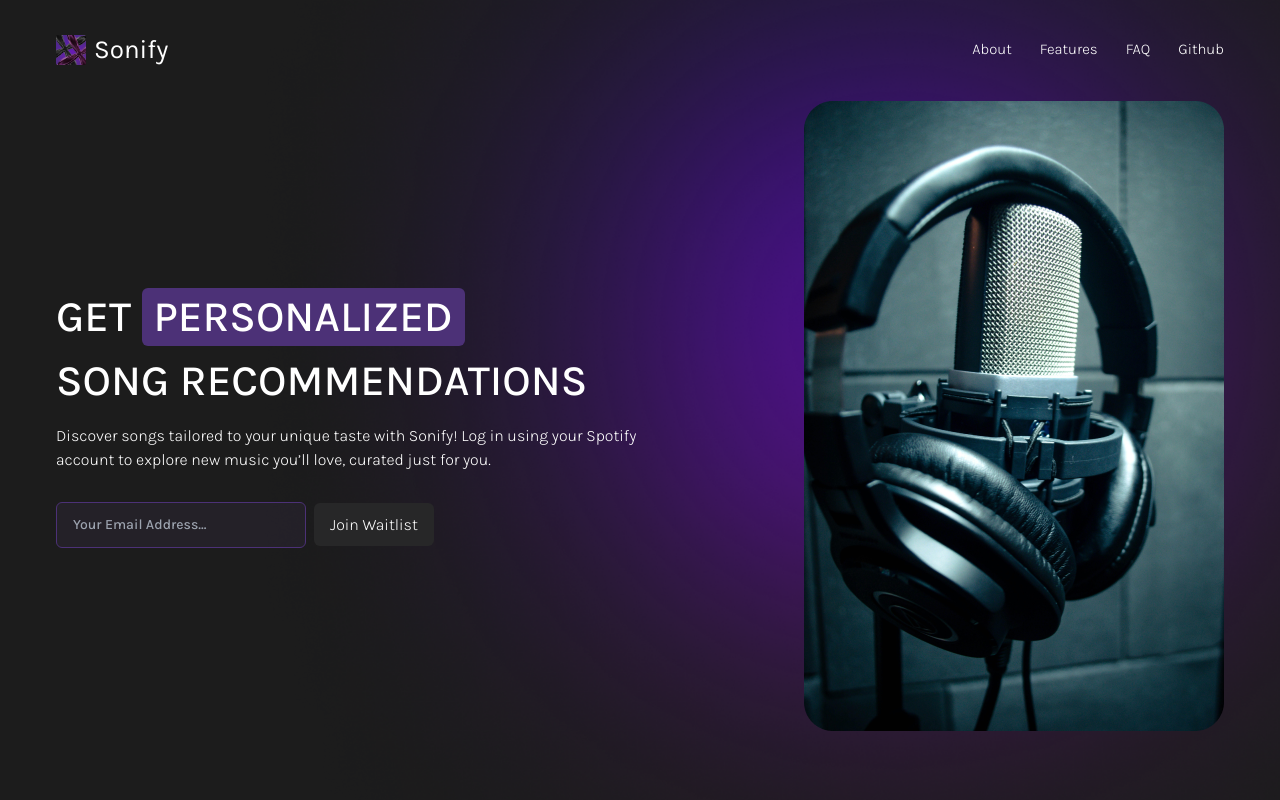
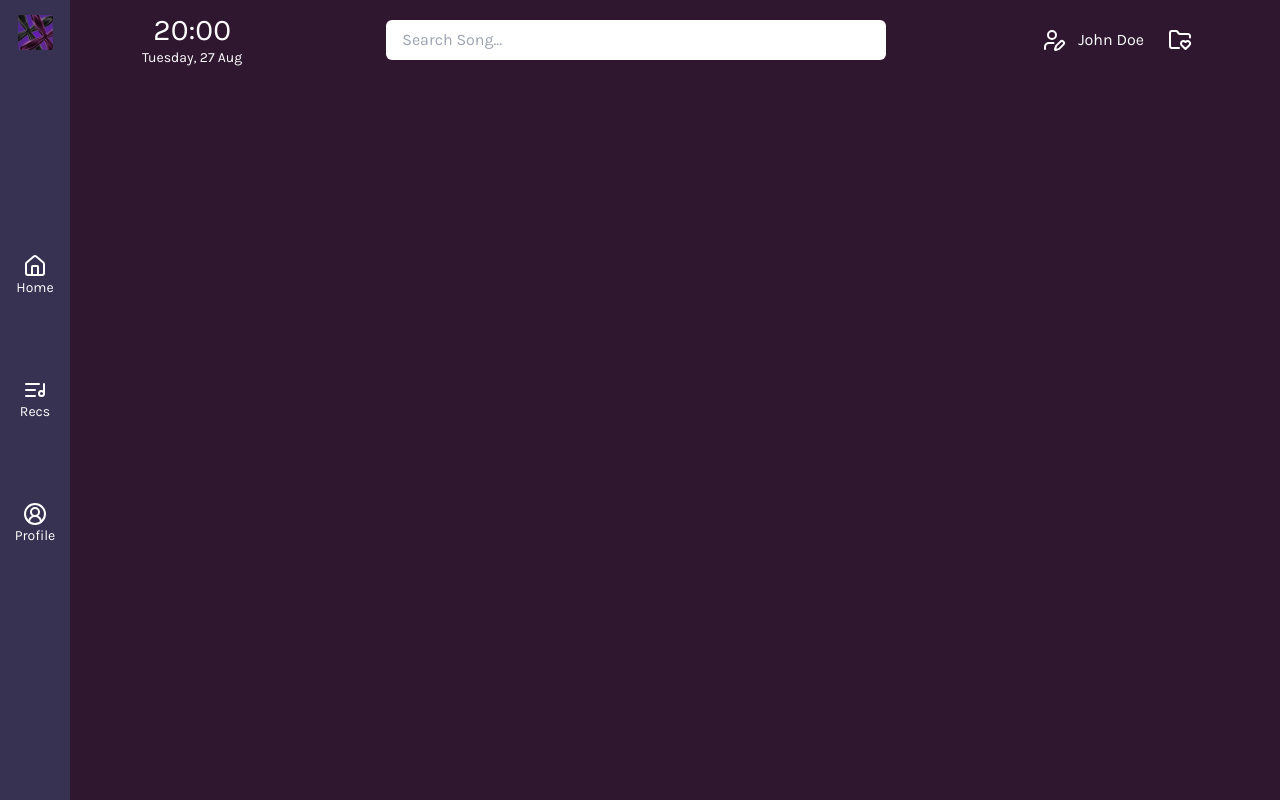
Before and after one commit to vivianzhou1288/sonify, a Next.js app: page / in a window 1280 px wide. Shown: the top 800 px of the page. Built offline with nearby package versions, Linux system fonts and the light colour scheme.

Commit message:
Basic dashboard layout

```diff
--- a/app/page.js
+++ b/app/page.js
@@ -7,9 +7,15 @@ import Features from "@/components/Features";
 import Faq from "@/components/Faq";
 import Join from "@/components/Join";
 import Footer from "@/components/Footer";
+import Dashboard from "@/components/dashboardComponents/Dashboard";
 
 export default function Home() {
+  const user = true;
   return (
+    <>
+      {user ? (
+        <Dashboard />
+      ) : (
         <div className=" w-full overflow-hidden">
           <div className="relative max-w-[1280px] mx-auto px-7 sm:px-14">
             <Image
@@ -26,5 +32,7 @@ export default function Home() {
             <Footer />
           </div>
         </div>
+      )}
+    </>
   );
 }
--- /dev/null
+++ b/components/dashboardComponents/Dashboard.jsx
@@ -0,0 +1,16 @@
+import React from "react";
+import Sidebar from "@/components/dashboardComponents/Sidebar";
+import Main from "@/components/dashboardComponents/Main";
+
+const Dashboard = () => {
+  return (
+    <div className="bg-[#301730] w-full min-h-screen">
+      <div className="flex overflow-y-scroll">
+        <Sidebar />
+        <Main />
+      </div>
+    </div>
+  );
+};
+
+export default Dashboard;
--- /dev/null
+++ b/components/dashboardComponents/Header.jsx
@@ -0,0 +1,31 @@
+import { FolderHeart, UserPen } from "lucide-react";
+import React from "react";
+
+const Header = () => {
+  return (
+    <div className="flex sm:gap-6 sm:mr-4 justify-around items-center">
+      <div className="text-center w-fit shrink-0">
+        <p className="hidden sm:block text-3xl">20:00</p>
+        <p className="hidden sm:block text-sm">Tuesday, 27 Aug</p>
+      </div>
+      <div className="flex-1 sm:max-w-[500px] mr-3">
+        <input
+          type="text"
+          placeholder="Search Song..."
+          className="py-2 px-4 w-full rounded-md text-black"
+        />
+      </div>
+      <div className="flex sm:gap-6">
+        <div className="flex gap-3 shrink-0">
+          <UserPen className="hidden sm:block" />
+          <p className="hidden sm:flex">John Doe</p>
+        </div>
+        <div className="shrink-0">
+          <FolderHeart className="hidden sm:block" />
+        </div>
+      </div>
+    </div>
+  );
+};
+
+export default Header;
--- /dev/null
+++ b/components/dashboardComponents/Main.jsx
@@ -0,0 +1,13 @@
+import React from "react";
+import Header from "@/components/dashboardComponents/Header";
+
+const Main = () => {
+  return (
+    <div className="text-white flex-1 sm:ml-[70px] p-3">
+      <Header />
+      <p></p>
+    </div>
+  );
+};
+
+export default Main;
--- /dev/null
+++ b/components/dashboardComponents/Sidebar.jsx
@@ -0,0 +1,38 @@
+import { CircleUserRound, House, ListMusic, Menu } from "lucide-react";
+import Image from "next/image";
+import logo from "@/public/logo.png";
+import React from "react";
+
+const Sidebar = () => {
+  return (
+    <div>
+      <div className="">
+        <Menu size={35} className="sm:hidden m-3" />
+      </div>
+      <div className="hidden fixed bg-[#373251] w-[70px] min-h-screen sm:flex flex-col items-center justify-center">
+        <Image
+          src={logo}
+          alt=""
+          width={35}
+          height={35}
+          className="fixed top-[15px]"
+        />
+        <div className="flex flex-col items-center justify-center gap-20">
+          <div className="flex flex-col items-center">
+            <House />
+            <p className="text-sm">Home</p>
+          </div>
+          <div className="flex flex-col items-center">
+            <ListMusic />
+            <p className="text-sm">Recs</p>
+          </div>
+          <div className="flex flex-col items-center">
+            <CircleUserRound />
+            <p className="text-sm">Profile</p>
+          </div>
+        </div>
+      </div>
+    </div>
+  );
+};
+export default Sidebar;
```
Lines whose indentation alone changed are shown as unchanged.
